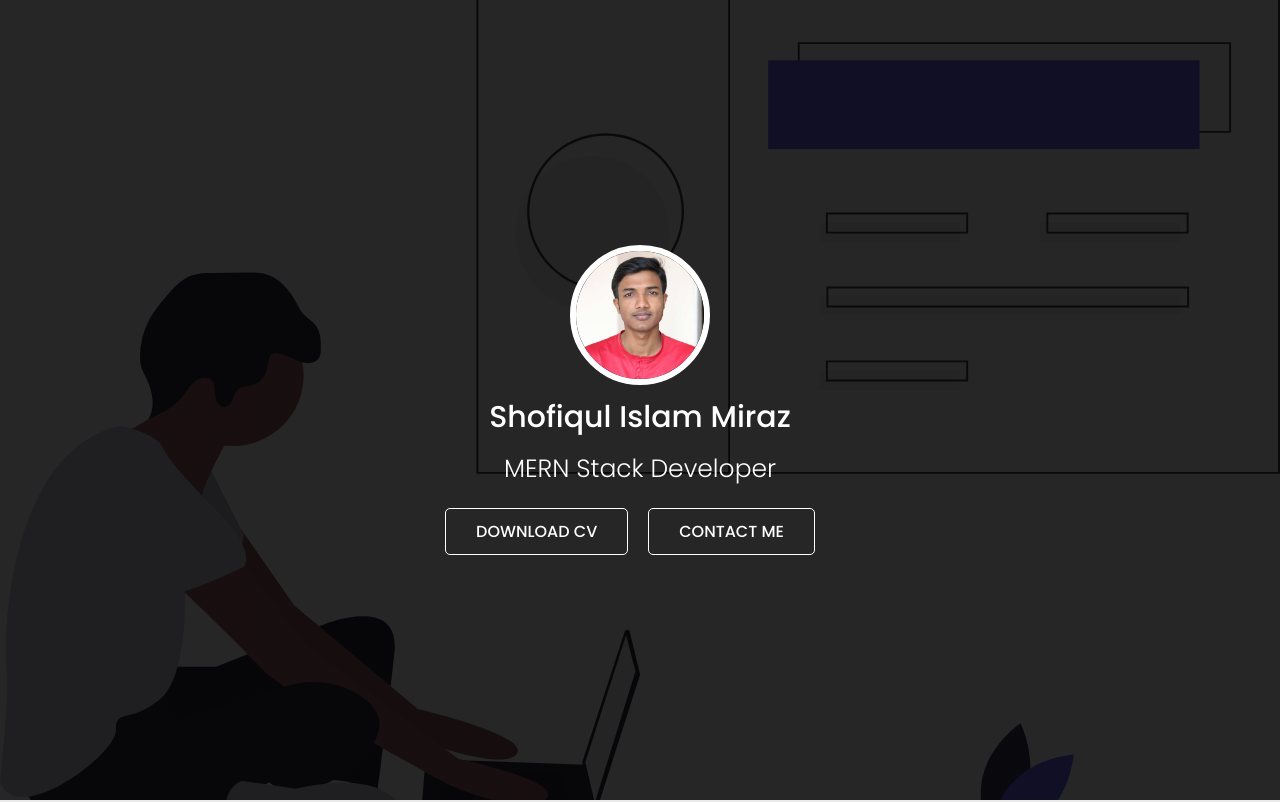
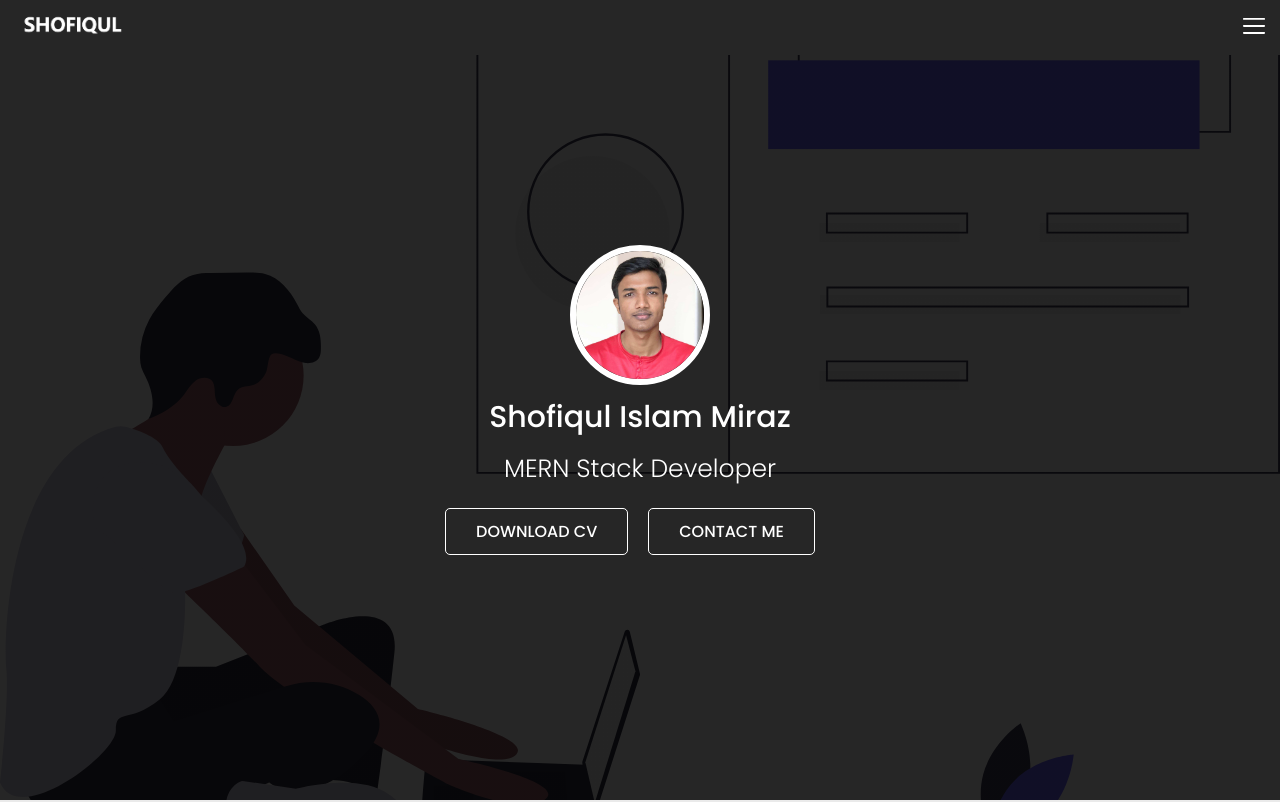
Before and after one commit to ShofiqulMiraz/portfolioV2, a React (Create React App) app: page / in a window 1280 px wide. Shown: the top 802 px of the page. Built offline with nearby package versions, Linux system fonts and the light colour scheme.

Commit message:
created navbar prototype

```diff
--- a/src/App.js
+++ b/src/App.js
@@ -1,9 +1,11 @@
 import Header from "./components/header/header";
 import { BrowserRouter as Router, Switch, Route } from "react-router-dom";
+import NavBar from "./components/navbar/navbar";
 
 function App() {
   return (
     <Router>
+      <NavBar />
       <Switch>
         <Route path="/" component={Header}></Route>
       </Switch>
--- a/src/components/navbar/navbar.js
+++ b/src/components/navbar/navbar.js
@@ -0,0 +1,64 @@
+import logo from "./assets/logo-white.png";
+import menuopen from "./assets/menu.svg";
+import { useState } from "react";
+import { Link } from "react-router-dom";
+
+const NavBar = () => {
+  const [mobilemenuopen, setmobilemenuopen] = useState(false);
+  const MenuShow = () => (
+    <>
+      <ul className="menu-list">
+        <li
+          className="menu-links"
+          onClick={() => setmobilemenuopen(!mobilemenuopen)}
+        >
+          <Link to="/">home</Link>
+        </li>
+        <li
+          className="menu-links"
+          onClick={() => setmobilemenuopen(!mobilemenuopen)}
+        >
+          <Link to="/service">service</Link>
+        </li>
+        <li
+          className="menu-links"
+          onClick={() => setmobilemenuopen(!mobilemenuopen)}
+        >
+          <Link to="/skills">skills</Link>
+        </li>
+        <li
+          className="menu-links"
+          onClick={() => setmobilemenuopen(!mobilemenuopen)}
+        >
+          <Link to="/portfolio">portfolio</Link>
+        </li>
+        <li
+          className="menu-links"
+          onClick={() => setmobilemenuopen(!mobilemenuopen)}
+        >
+          <Link to="/contact">contact</Link>
+
+        </li>
+      </ul>
+    </>
+  );
+  return (
+    <>
+      <nav className="navcontainer">
+        <div className="logo">
+          <img src={logo} alt="logo" />
+        </div>
+        <div className="menubtn">
+          <img
+            src={menuopen}
+            alt="logo"
+            onClick={() => setmobilemenuopen(!mobilemenuopen)}
+          />
+          {mobilemenuopen && <MenuShow />}
+        </div>
+      </nav>
+    </>
+  );
+};
+
+export default NavBar;
--- a/src/index.css
+++ b/src/index.css
@@ -6,3 +6,50 @@
   box-sizing: border-box;
   font-family: "Poppins", sans-serif;
 }
+
+.navcontainer {
+  padding: 1vh 15px;
+  display: flex;
+  justify-content: space-between;
+  background-color: #262626;
+  position: fixed;
+  width: 100%;
+  z-index: 100;
+}
+
+.logo img {
+  max-height: 32px;
+}
+
+.menubtn img {
+  max-height: 29px;
+  filter: invert(100%) sepia(0%) saturate(0%) hue-rotate(289deg)
+    brightness(108%) contrast(105%);
+  cursor: pointer;
+  padding-top: 7px;
+}
+
+.menu-list {
+  list-style: none;
+  background-color: #fff;
+  position: fixed;
+  width: 30vh;
+  height: 100vh;
+  top: 0;
+  right: 0;
+  display: flex;
+  flex-direction: column;
+  align-items: center;
+  justify-content: center;
+  z-index: 200;
+}
+.menu-links:not(:last-child) {
+  margin-bottom: 10px;
+}
+.menu-links a {
+  text-transform: uppercase;
+  cursor: pointer;
+  font-size: 18px;
+  text-decoration: none;
+  color: #000;
+}
```
